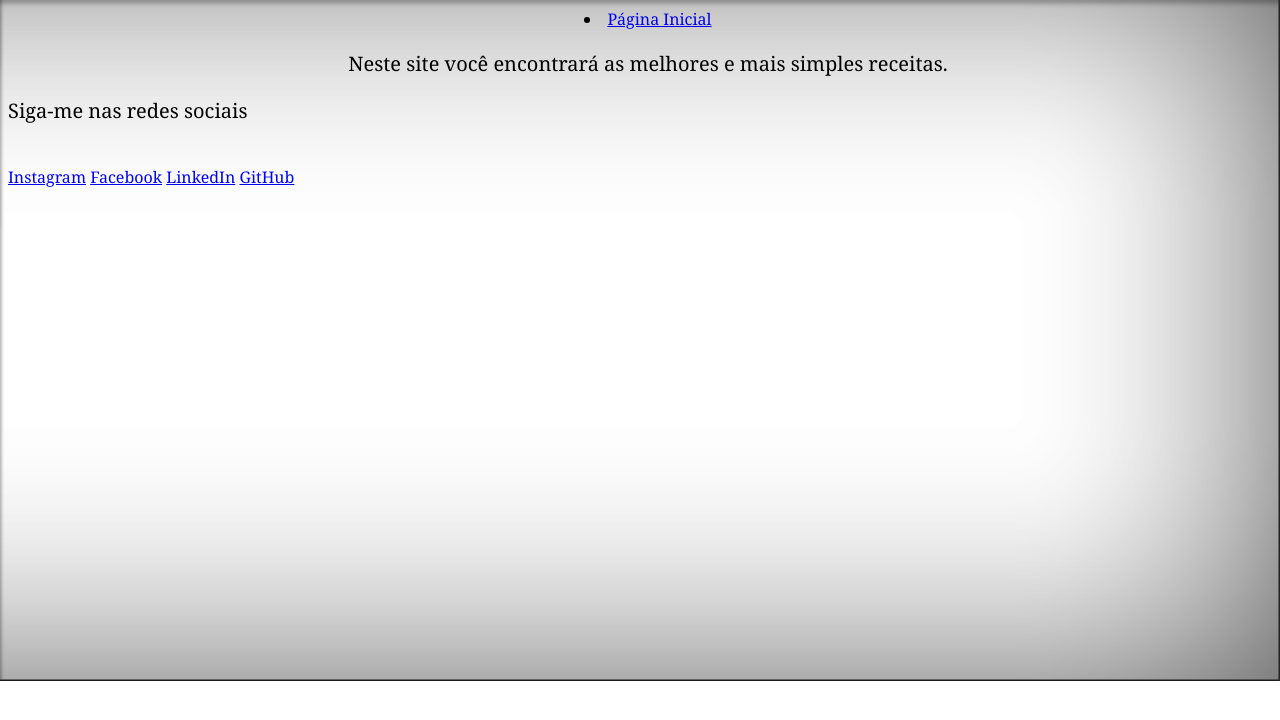
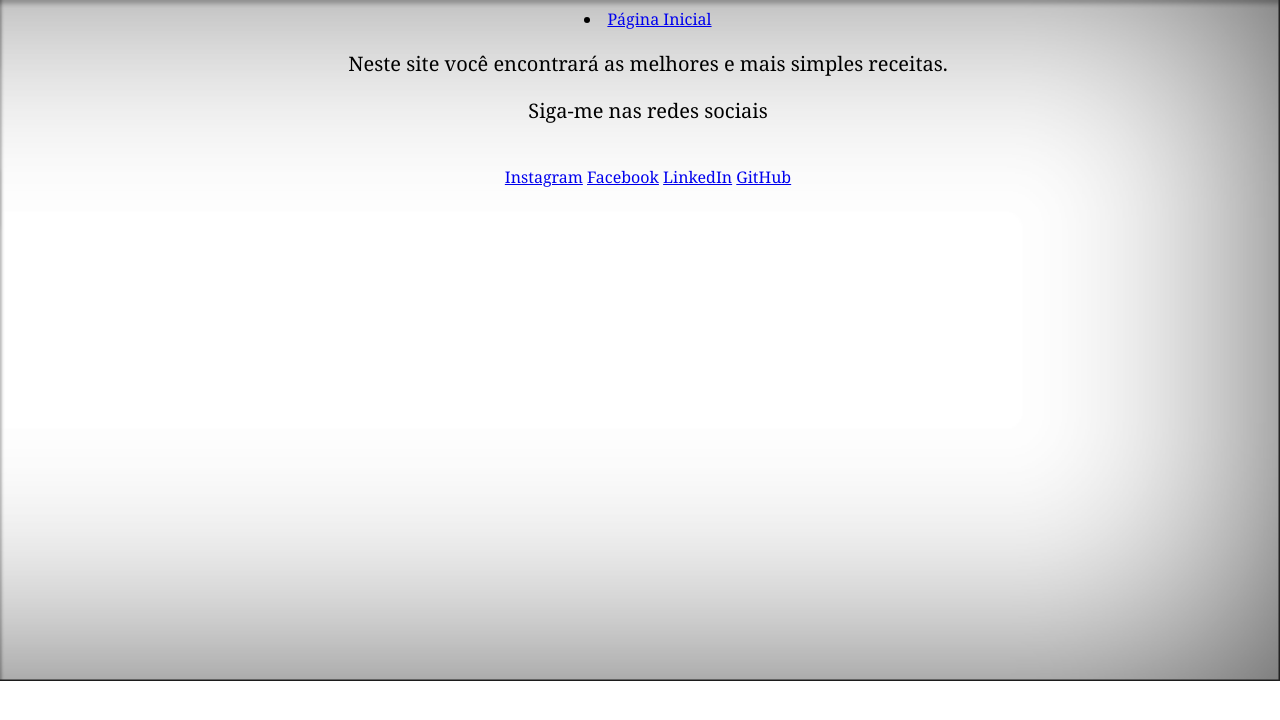
Before and after one commit to Jlimias/Receitas-DH, a plain HTML site: page sobre.html in a window 1280 px wide. Drawn offline with Linux system fonts and the light colour scheme.

Commit message:
Update estilo.css

```diff
--- a/estilo.css
+++ b/estilo.css
@@ -48,7 +48,7 @@ h2 {
 }
 
 
-.redes-sociais-img {
+.paginas-img {
     text-align: center;
 
 }
```
